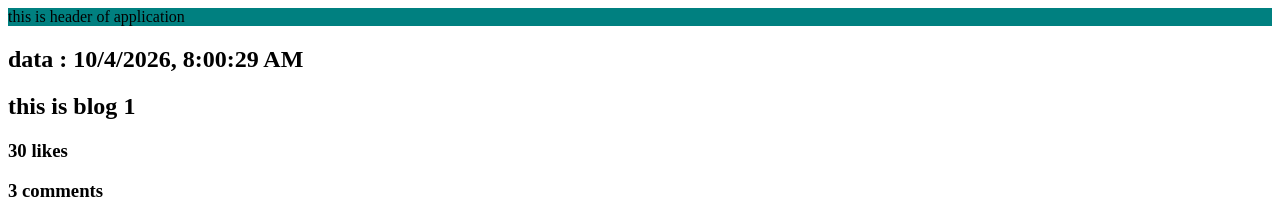
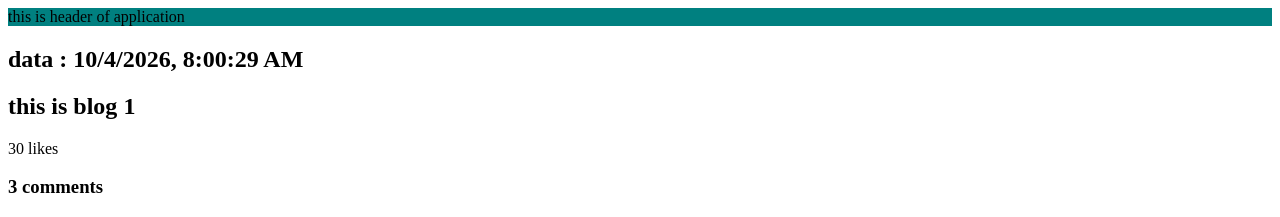
Before and after one commit to anujnegi09/next-practice, a Next.js app: page /blogs/1 in a window 1280 px wide. Shown: the top 217 px of the page. Built offline with nearby package versions, Linux system fonts and the light colour scheme.

Commit message:
learn about client & server compo

```diff
--- a/components/Likes.js
+++ b/components/Likes.js
@@ -1,7 +1,16 @@
-export default async function likes(){
-    // this is for stream in next
-    await new Promise((resolve)=> setTimeout(resolve, 3000));
+// "use client"
+export default function likes(){
+
+    // if(typeof window !== "undefined"){
+    //     console.log(window);
+    // }
+    console.log("like component")
     return (
-        <h3>30 likes</h3>
+
+        <div
+        // onclick will not give error in server even if we don't use "use client"
+         onClick={() =>{
+            console.log("like button clicked")
+        }}>30 likes</div>
     )
 }
```
